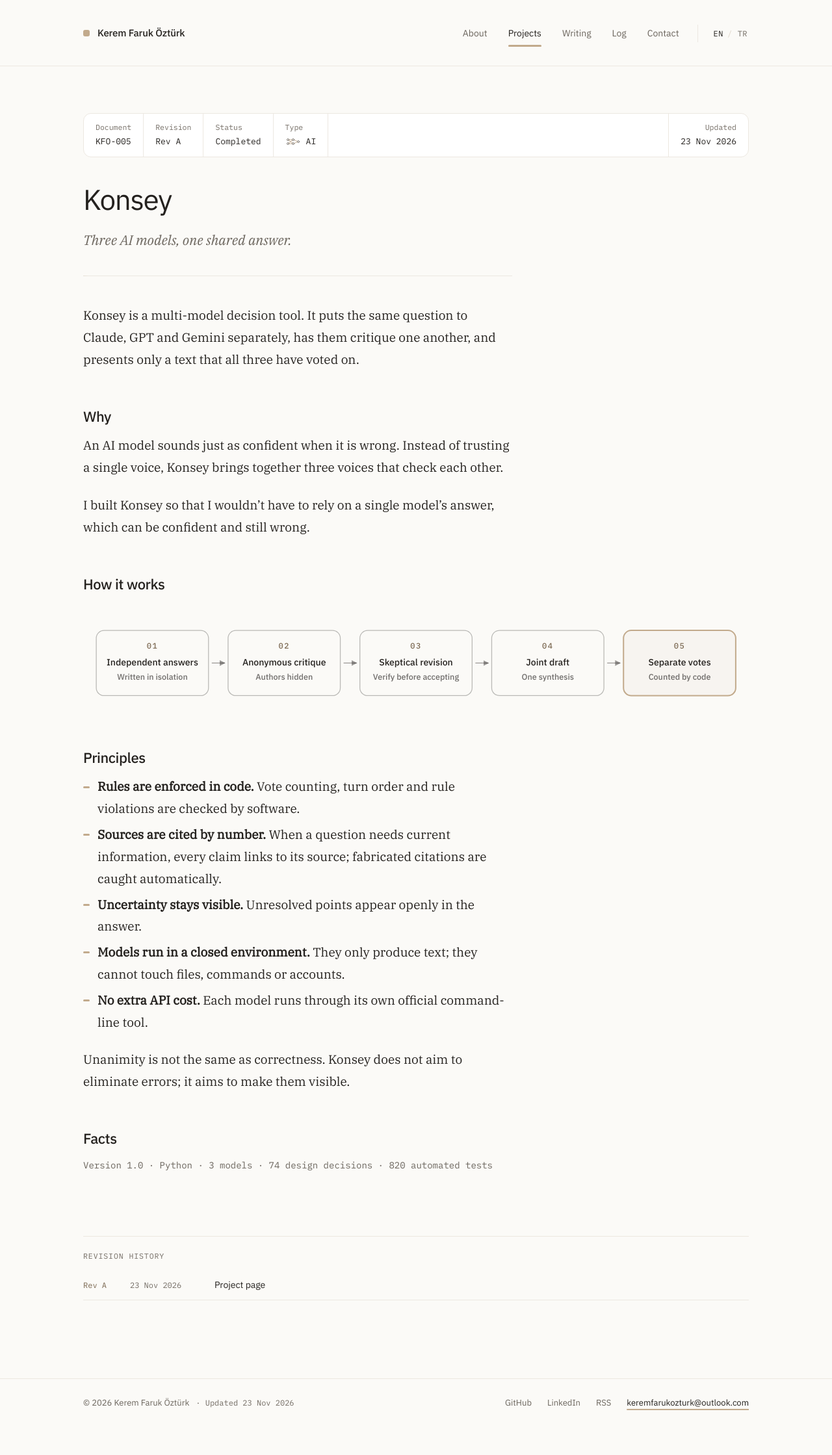
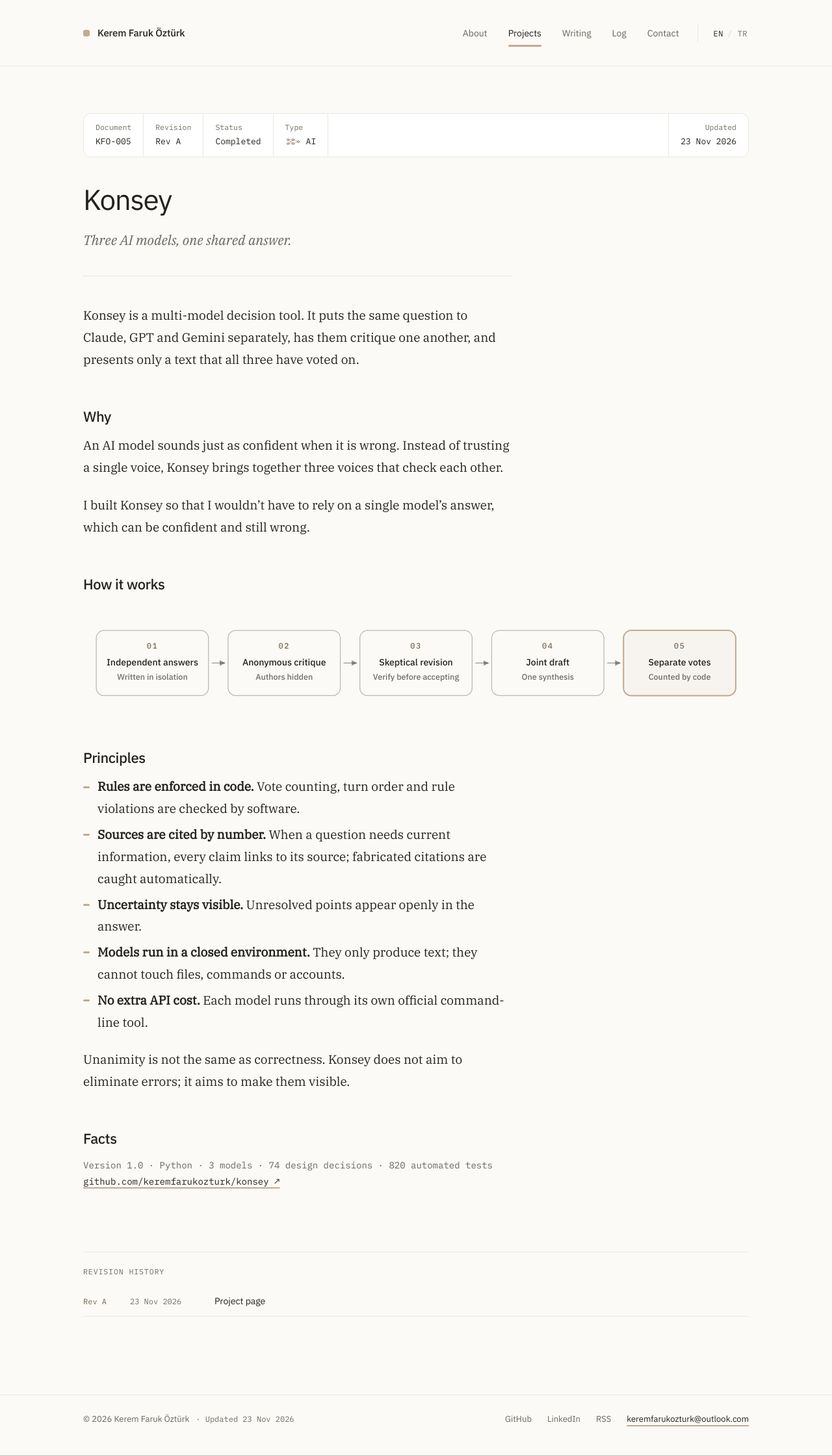
Before and after one commit to keremfarukozturk/keremfarukozturk.github.io, a Jekyll site: the page built from _projects/en/konsey.md, in a window 1280 px wide. Shown: the whole page at 65% size. Built offline with Jekyll 4.4.1, drawn with Linux system fonts in a browser that asks for light colours; before the commit the page ends 2214 px from its top, so only the background shows below that.

Commit message:
Konsey: künyeye GitHub bağlantısı (EN/TR)
Co-Authored-By: Claude Opus 5.5 <noreply@anthropic.com>
Claude-Session: https://claude.ai/code/session_01AR14QfaSAY4VP3qeVN8Coy

```diff
--- a/_projects/en/konsey.md
+++ b/_projects/en/konsey.md
@@ -45,5 +45,6 @@ Unanimity is not the same as correctness. Konsey does not aim to eliminate error
 
 ## Facts
 
-Version 1.0 · Python · 3 models · 74 design decisions · 820 automated tests
+Version 1.0 · Python · 3 models · 74 design decisions · 820 automated tests<br>
+[github.com/keremfarukozturk/konsey ↗](https://github.com/keremfarukozturk/konsey)
 {: .facts}
--- a/assets/css/main.css
+++ b/assets/css/main.css
@@ -269,6 +269,7 @@ img, video, svg, canvas { display: block; max-width: 100%; }
 /* Şema görünürken adım listesi yalnız ekran okuyucular için kalır */
 .prose .flow-steps { position: absolute; width: 1px; height: 1px; margin: 0; padding: 0; overflow: hidden; clip: rect(0 0 0 0); white-space: nowrap; }
 .prose .facts { font-family: var(--mono); font-size: 14px; color: var(--soft); font-variant-numeric: tabular-nums; }
+.prose .facts a { color: var(--ink); }
 
 /* Projeler sayfası: belge dizini */
 .pindex { margin-top: 8px; }
```
Also changed, not shown: _projects/tr/konsey.md (+2 -1 lines).
